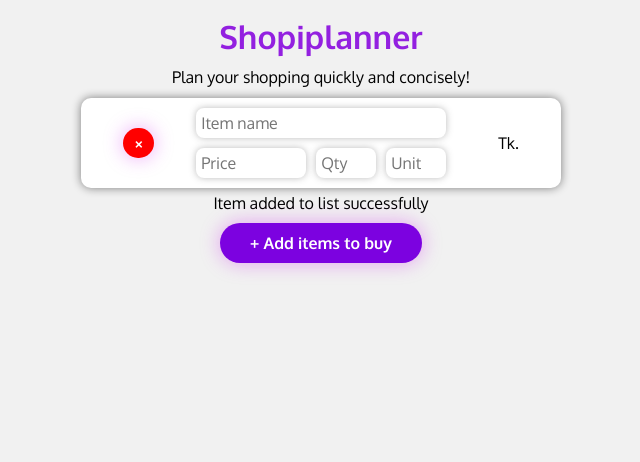
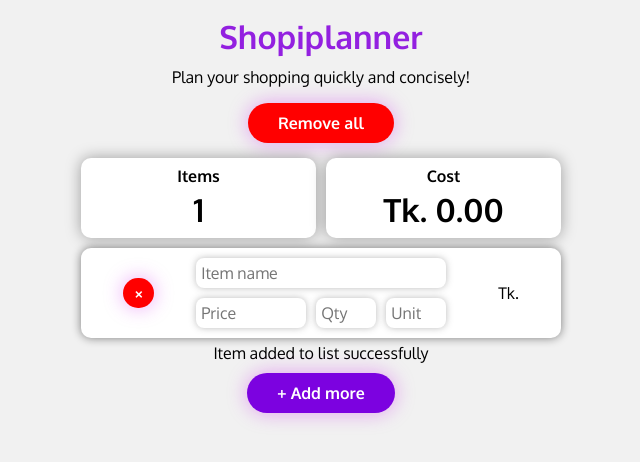
Before and after one commit to metanveer/shopiplanner, a React (Create React App) app: page / in a window 1280 px wide. Both pictures are taken after a click on the button "+ Add items to buy". Shown: the top 462 px of the page, without its empty margins (319-959 px from the left). Built offline with nearby package versions, Linux system fonts and the light colour scheme.

Commit message:
fixed itemsCount bug

```diff
--- a/src/App.js
+++ b/src/App.js
@@ -10,7 +10,6 @@ function App() {
   const {
     shoppingListItems,
     addItemToList,
-    itemsCount,
     message,
     clearShoppingList,
   } = useContext(ShoppingListContext);
@@ -22,6 +21,8 @@ function App() {
     quantity: "",
     unit: "",
   };
+
+  const itemsCount = shoppingListItems.length;
 
   return (
     <div className="container">
--- a/src/components/SummaryBox.js
+++ b/src/components/SummaryBox.js
@@ -2,13 +2,13 @@ import React, { useContext } from "react";
 import { ShoppingListContext } from "../contexts/ShoppingListContext";
 
 const SummaryBox = () => {
-  const { itemsCount, allItemsPrice } = useContext(ShoppingListContext);
+  const { shoppingListItems, allItemsPrice } = useContext(ShoppingListContext);
 
   return (
     <div className="summary__box-wrapper">
       <div className="summary__box">
         <h4>Items</h4>
-        <h1>{itemsCount}</h1>
+        <h1>{shoppingListItems.length}</h1>
       </div>
       <div className="summary__box">
         <h4>Cost</h4>
--- a/src/contexts/ShoppingListReducer.js
+++ b/src/contexts/ShoppingListReducer.js
@@ -7,14 +7,11 @@ const saveListtoLS = (shoppingListItems) => {
 
 export const getItemsCounts = (shoppingListItems) => {
   saveListtoLS(shoppingListItems);
-  let itemsCount = shoppingListItems.reduce(
-    (total, currItem) => total + currItem.quantity * 1,
-    0
-  );
+
   let allItemsPrice = shoppingListItems
     .reduce((total, currItem) => total + currItem.price * currItem.quantity, 0)
     .toFixed(2);
-  return { itemsCount, allItemsPrice };
+  return { allItemsPrice };
 };
 
 export const ShoppingListReducer = (state, action) => {
```
